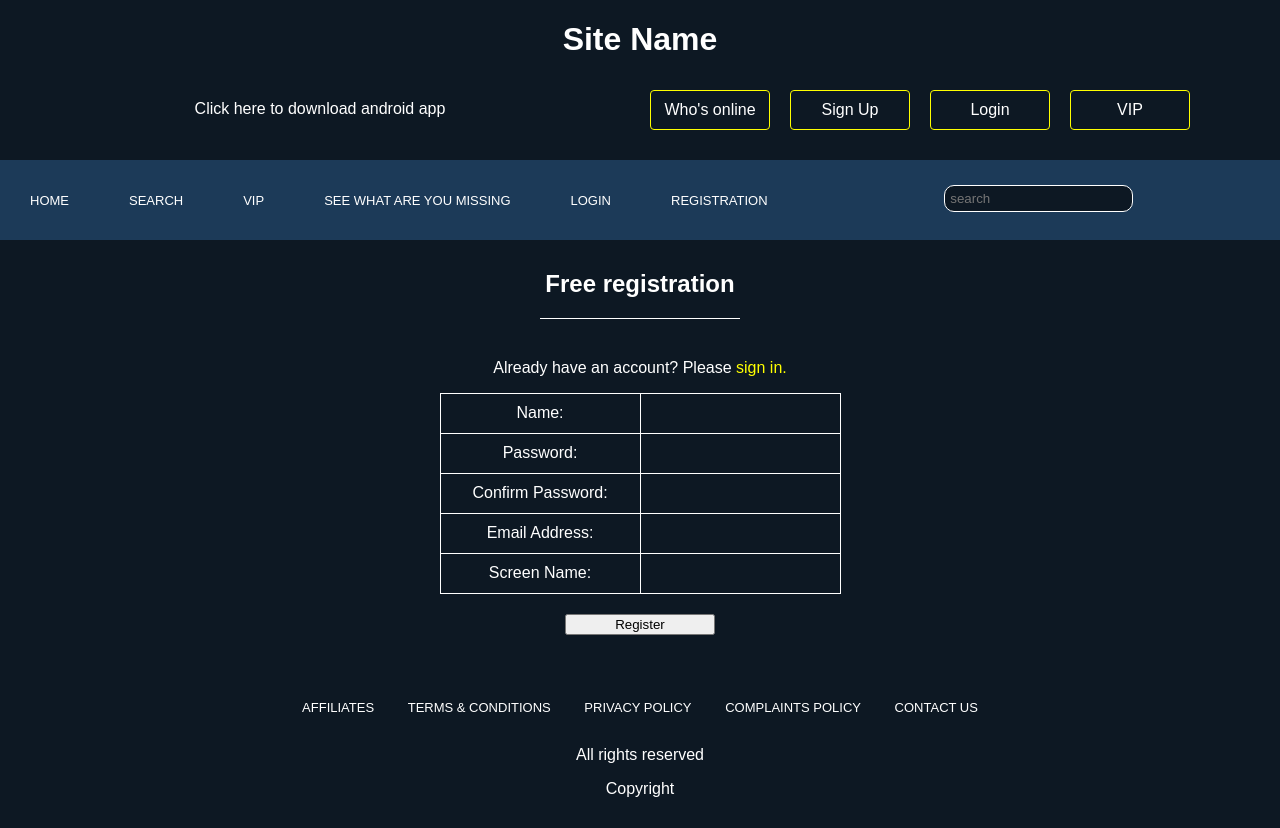
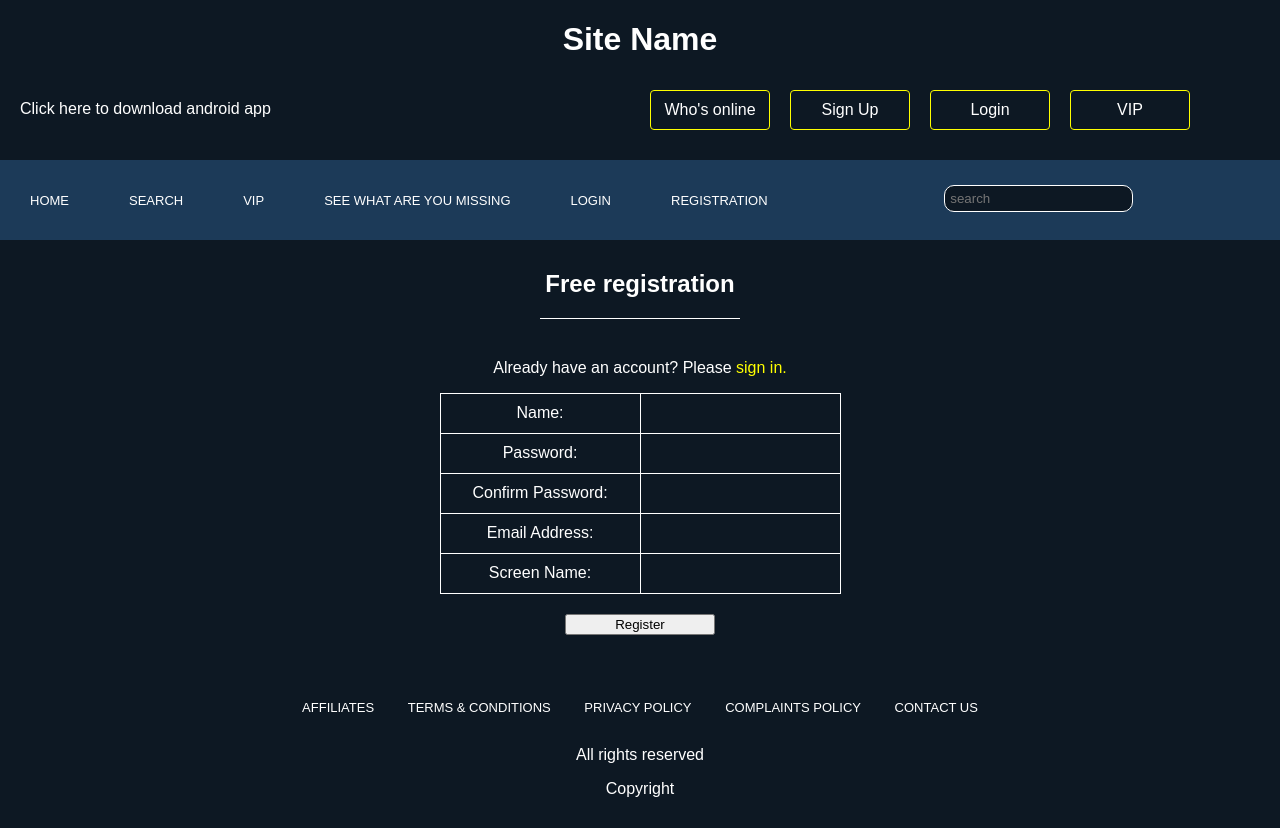
Before and after one commit to uu776080/reg_page, a plain HTML site: page index.html in a window 1280 px wide. Drawn offline with Linux system fonts and the light colour scheme.

Commit message:
add files

```diff
--- a/index.html
+++ b/index.html
@@ -2,6 +2,7 @@
 <html>
   <head>
     <meta charset='utf-8'>
+    <meta name="viewport" content="width=device-width, initial-scale=1">
     <title>***</title>
     <link rel="stylesheet" href="style.css">
   </head>
--- a/style.css
+++ b/style.css
@@ -34,6 +34,8 @@
       #nav1 p, #nav1 ul {
 	width: 50%;
 	margin: 0 auto;
+	display: flex;
+	flex-wrap: wrap;
       }
       #nav1 p {
 	padding: 20px;
```
